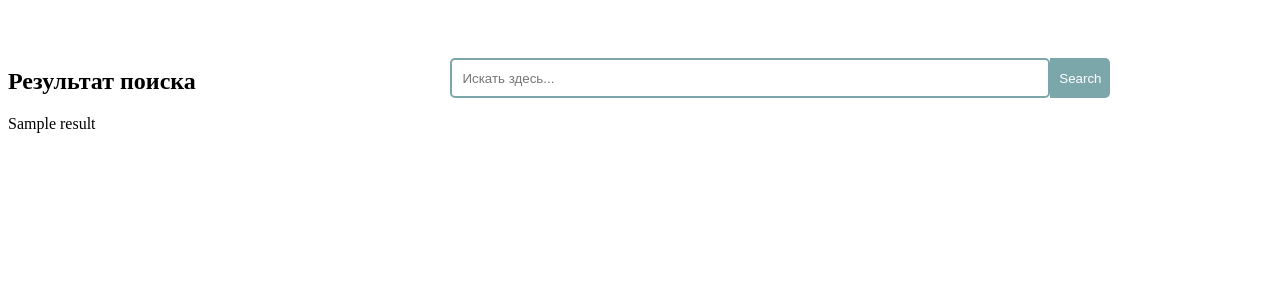
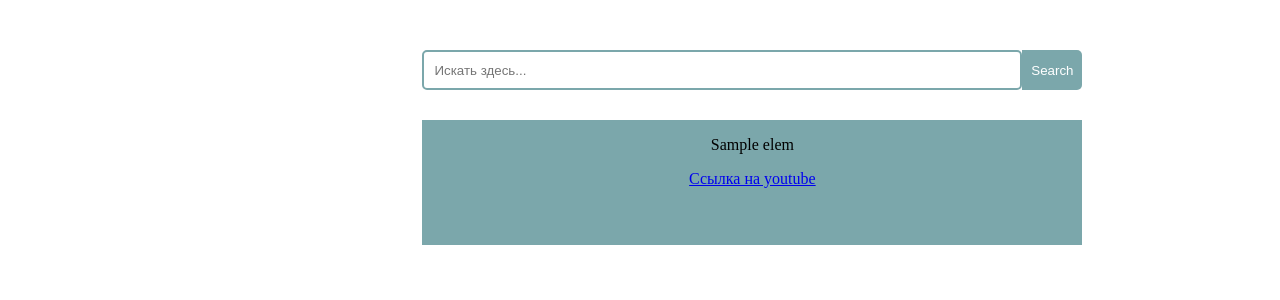
Before and after one commit to Jacondaz/object_detecting_vkr, a FastAPI app: template templates/result.html in a window 1280 px wide. Shown: the top 300 px of the page. Run offline with FastAPI, Linux system fonts and the light colour scheme; the template is opened without the code that fills it: most values are stand-ins (such as "Sample title", 1, 10 or a date in 2020).

Commit message:
add display on result page

```diff
--- a/main.py
+++ b/main.py
@@ -47,12 +47,10 @@ def and_search(alpha, list_with_collect):
         ans = list()
         for name in list_with_common:
             temp_elem = db[alpha[0].lower()].find({'name': f'{name}'})
-            temp_elem2 = db[list_with_collect[int(alpha[1].lower())]].find({'name': f'{name}'})
+            temp_elem2 = db[alpha[1].lower()].find({'name': f'{name}'})
             ans.append({"Name": name,
                         "Class1": alpha[0],
-                        "Time1": temp_elem[0]["time"],
                         "Class2": alpha[1],
-                        "Time2": temp_elem2[0]["time"]
                         })
     return ans
 
@@ -71,9 +69,8 @@ def and_and_search(alpha, list_with_collect):
             name1 = alpha[0]
             name2 = alpha[1]
             if times:
-                ans.append({"Name": name,
-                            "Classes": f'{name1} && {name2}',
-                            "Time": times
+                ans.append({"name": name,
+                            "Link":  "some_link"
                             })
             else:
                 return False
@@ -82,10 +79,11 @@ def and_and_search(alpha, list_with_collect):
 def or_search(alpha, list_with_collect):
     ans = list()
     for alp in alpha:
-        temp_dict = {"Class": alp}
+        temp_dict = {"class": alp}
         for coll in db[alp].find():
-            temp_dict["Name"] = coll["name"]
-            temp_dict["Time"] = coll["time"]
+            temp_dict["name"] = coll["name"]
+            temp_dict["link"] = coll["link"]
+            #temp_dict["Time"] = coll["time"]
         ans.append(temp_dict)
     return ans
 
@@ -126,8 +124,8 @@ def choose(expression: str):
     if len(symbol) == 0 and len(alpha) == 1:
         try:
             ans = list()
-            for coll in db[expression].find():
-                ans.append({"name": coll["name"], "time": coll["time"]})
+            for coll in db[alpha[0]].find():
+                ans.append({"name": coll["name"], "link": coll["link"]})
             return ans
         except (ValueError, IndexError):
             return False
--- a/templates/result.html
+++ b/templates/result.html
@@ -2,15 +2,82 @@
 <html>
  <head>
   <meta charset="utf-8">
-  <link rel="stylesheet" href="style.css"/>
   <title>Results</title>
  </head>
+ <style>
+
+.index {
+    position: fixed;
+    width: 300px;
+    margin: 0;
+    left: 35%;
+    top: 400px;
+}
+
+.result_page{
+    position: fixed;
+    width: 300px;
+    margin: 0;
+    left: 33%;
+    top: 50px;
+}
+
+input {
+    width: 600px;
+    height: 40px;
+    padding-left: 10px;
+    border: 2px solid #7BA7AB;
+    border-radius: 5px;
+    outline: none;
+    background: #ffffff;
+    color: #9E9C9C;
+}
+
+button {
+    position: absolute;
+    top: 0;
+    left: 600px;
+    right: 0px;
+    width: 60px;
+    height: 40px;
+    border: none;
+    background: #7BA7AB;
+    border-radius: 0 5px 5px 0;
+    cursor: pointer;
+    color: #ffffff
+}
+
+.index_text{
+    position: fixed;
+    width: 660px;
+    margin: 0;
+    left: 35%;
+    top: 400px;
+    background-color: #e5e5e5;
+}
+
+.container{
+    width: 660px;
+    height: 125px;
+    position: fixed;
+    top: 15%;
+    left: 33%;
+    margin-bottom: 50px;
+    background-color: #7BA7AB;
+    text-align: center;
+}
+
+ </style>
  <body>
-    <form action="/search" method="post" class="search_page">
+    <form action="/search" method="post" class="result_page">
         <input name="name_cls" placeholder="Искать здесь..." type="search">
         <button type="submit">Search</button>
     </form>
-    <h2>Результат поиска</h2>
-    <p>{{ result }}</p>
+    <div class="container">
+        {% for elem in result %}
+        <p class="text">{{elem["name"]}}<p>
+        <a href="{{elem['link']}}" class="text" target="_blank">Ссылка на youtube<p>
+        {% endfor %}
+    </div>
  </body>
 </html>
```
Also changed, not shown: db_test.py (renamed from test2.py, +5 -5 lines), templates/index.html (+45 -1 lines), first_prog_example.py (renamed from test.py).
